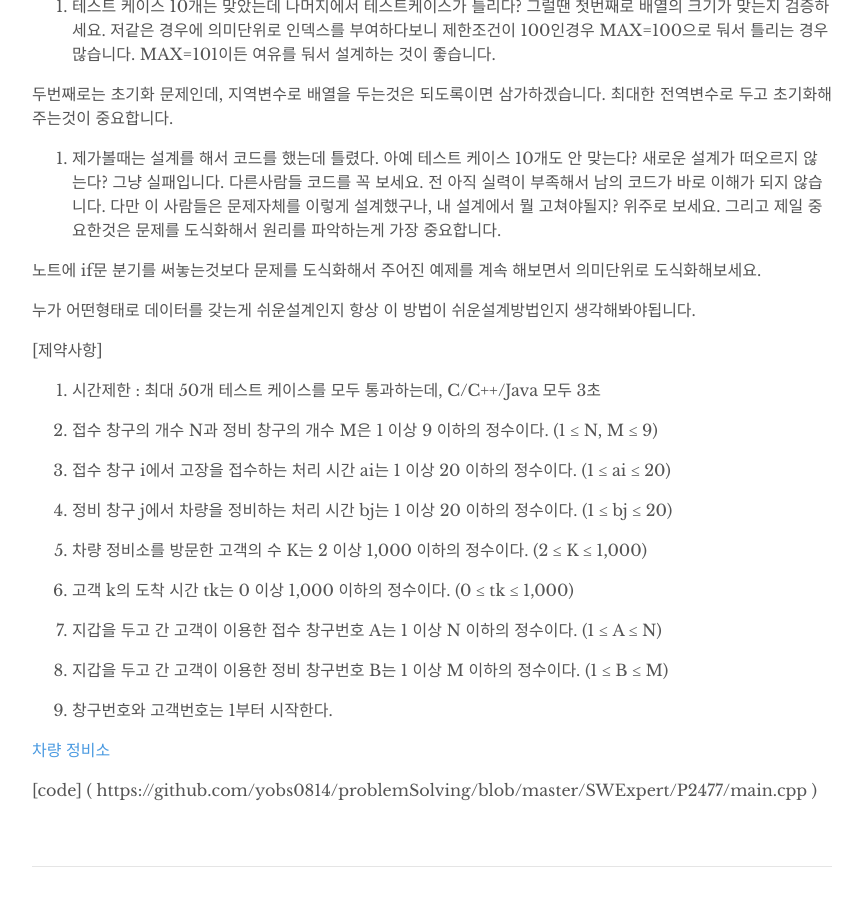
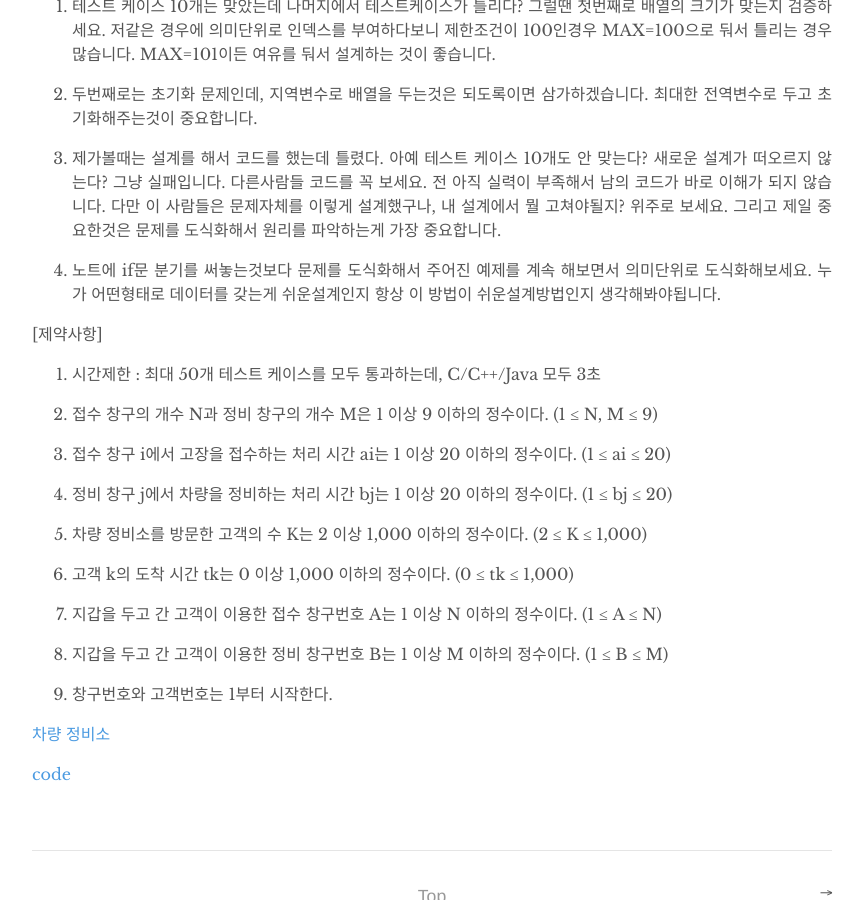
Before and after one commit to yobs0814/yobs0814.github.io, a Jekyll site: the page built from _posts/2018-10-11-SWExpert#2477.md, in a window 1280 px wide and 900 px high, scrolled down 1446 px. Shown: the whole window, without its empty margins (208-1071 px from the left). Built offline with Jekyll 4.4.1, drawn with Linux system fonts in a browser that asks for light colours; part of the change alters nothing that is shown.

```diff
--- a/_posts/2018-10-11-SWExpert#2477.md
+++ b/_posts/2018-10-11-SWExpert#2477.md
@@ -40,16 +40,15 @@ tags:
 그럴땐 첫번째로 배열의 크기가 맞는지 검증하세요.
 저같은 경우에 의미단위로 인덱스를 부여하다보니 제한조건이 100인경우 MAX=100으로 둬서 틀리는 경우 많습니다. MAX=101이든 여유를 둬서 설계하는 것이 좋습니다.
 
-두번째로는 초기화 문제인데, 지역변수로 배열을 두는것은 되도록이면 삼가하겠습니다. 최대한 전역변수로 두고 초기화해주는것이 중요합니다.
+2. 두번째로는 초기화 문제인데, 지역변수로 배열을 두는것은 되도록이면 삼가하겠습니다. 최대한 전역변수로 두고 초기화해주는것이 중요합니다.
 
-2. 제가볼때는 설계를 해서 코드를 했는데 틀렸다. 아예 테스트 케이스 10개도 안 맞는다? 새로운 설계가 떠오르지 않는다?
+3. 제가볼때는 설계를 해서 코드를 했는데 틀렸다. 아예 테스트 케이스 10개도 안 맞는다? 새로운 설계가 떠오르지 않는다?
 그냥 실패입니다. 다른사람들 코드를 꼭 보세요.
 전 아직 실력이 부족해서 남의 코드가 바로 이해가 되지 않습니다.
 다만 이 사람들은 문제자체를 이렇게 설계했구나, 내 설계에서 뭘 고쳐야될지? 위주로 보세요.
 그리고 제일 중요한것은 문제를 도식화해서 원리를 파악하는게 가장 중요합니다.
 
-노트에 if문 분기를 써놓는것보다 문제를 도식화해서 주어진 예제를 계속 해보면서 의미단위로 도식화해보세요.
-
+4. 노트에 if문 분기를 써놓는것보다 문제를 도식화해서 주어진 예제를 계속 해보면서 의미단위로 도식화해보세요.
 누가 어떤형태로 데이터를 갖는게 쉬운설계인지 항상 이 방법이 쉬운설계방법인지 생각해봐야됩니다.
 
 
@@ -76,5 +75,4 @@ tags:
 
 [차량 정비소](https://www.swexpertacademy.com/main/code/problem/problemDetail.do?contestProbId=AV6c6bgaIuoDFAXy&categoryId=AV6c6bgaIuoDFAXy&categoryType=CODE)
 
-[code]
-( https://github.com/yobs0814/problemSolving/blob/master/SWExpert/P2477/main.cpp )
+[code](https://github.com/yobs0814/problemSolving/blob/master/SWExpert/P2477/main.cpp)
```
